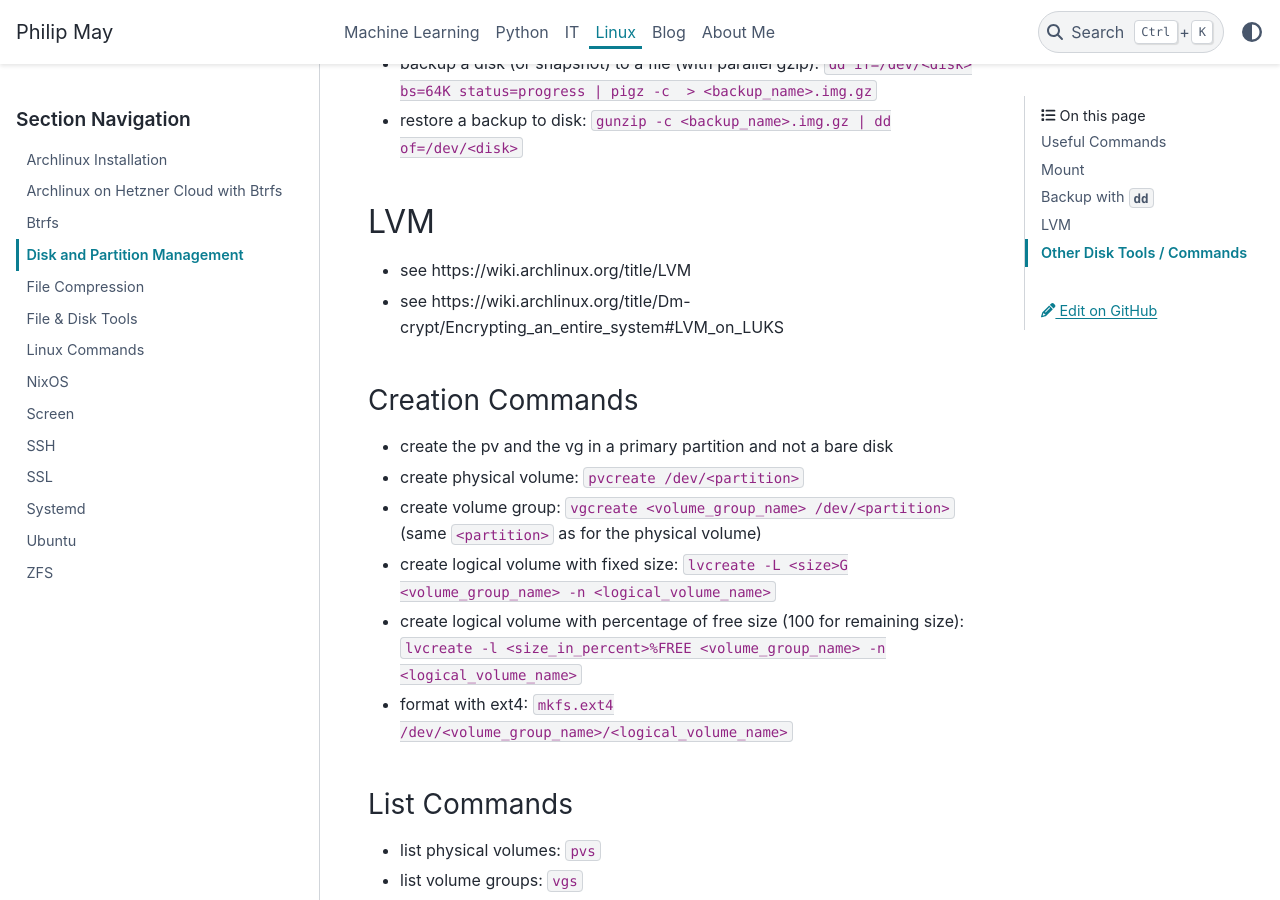
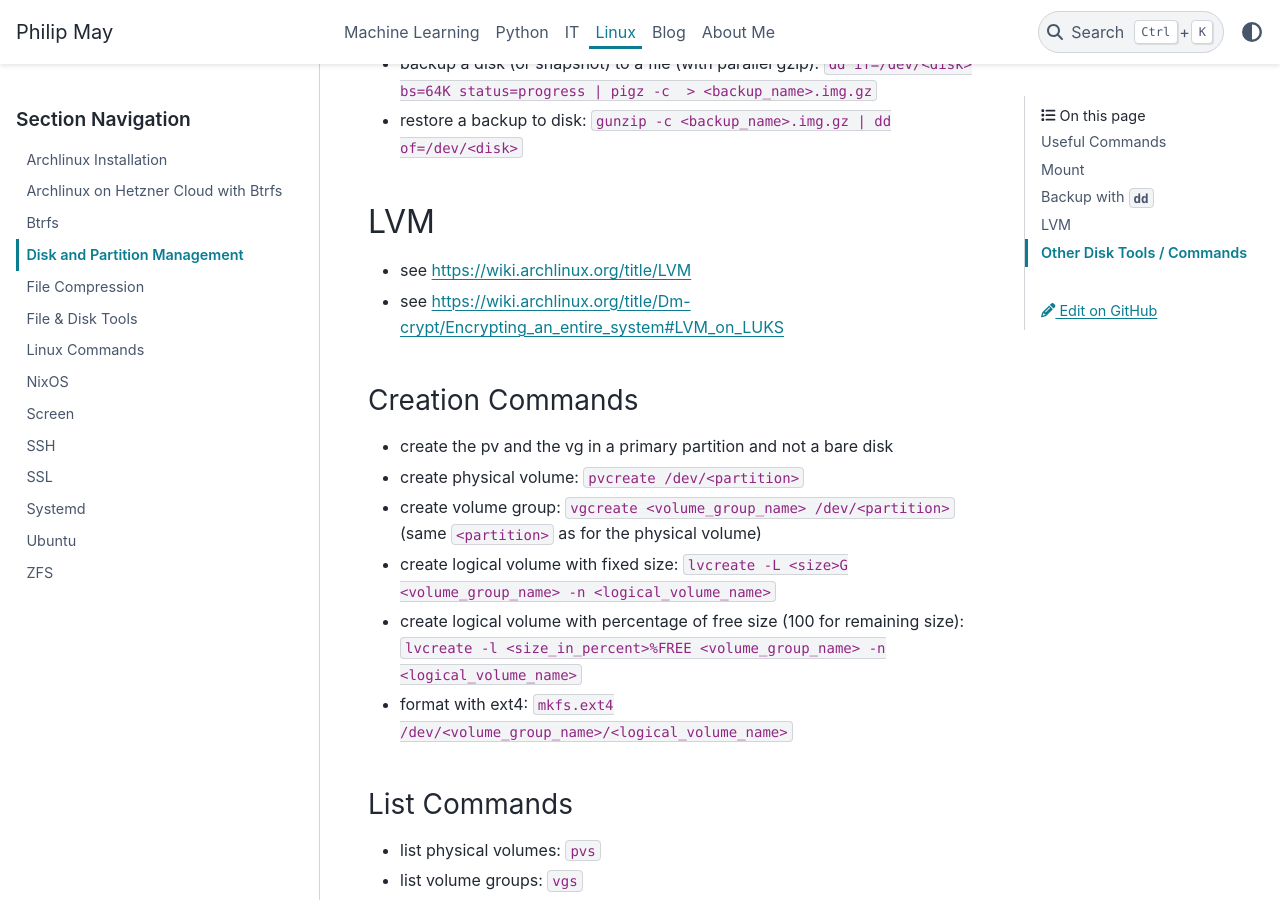
Before and after one commit to PhilipMay/PhilipMay_org, a Sphinx documentation site: the page built from source/linux/disk-and-partition.md, in a window 1280 px wide and 900 px high, scrolled down 743 px. Built offline with Sphinx 7.4.7 and the PyData theme 0.15.4, drawn with Linux system fonts in a browser that asks for light colours; comment, search, counter and statistics services are not loaded.

```diff
--- a/source/linux/disk-and-partition.md
+++ b/source/linux/disk-and-partition.md
@@ -21,8 +21,8 @@
 
 ## LVM
 
-- see https://wiki.archlinux.org/title/LVM
-- see https://wiki.archlinux.org/title/Dm-crypt/Encrypting_an_entire_system#LVM_on_LUKS
+- see <https://wiki.archlinux.org/title/LVM>
+- see <https://wiki.archlinux.org/title/Dm-crypt/Encrypting_an_entire_system#LVM_on_LUKS>
 
 ### Creation Commands
 
```
